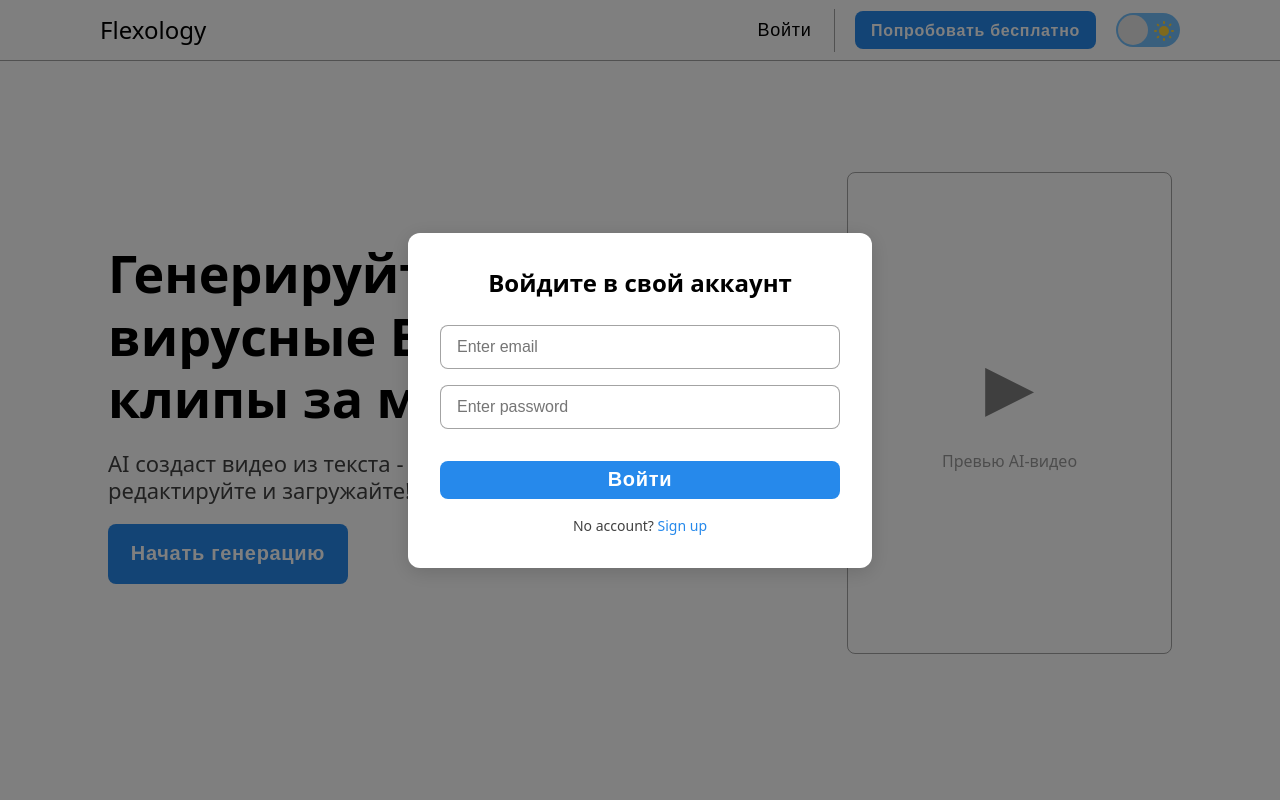
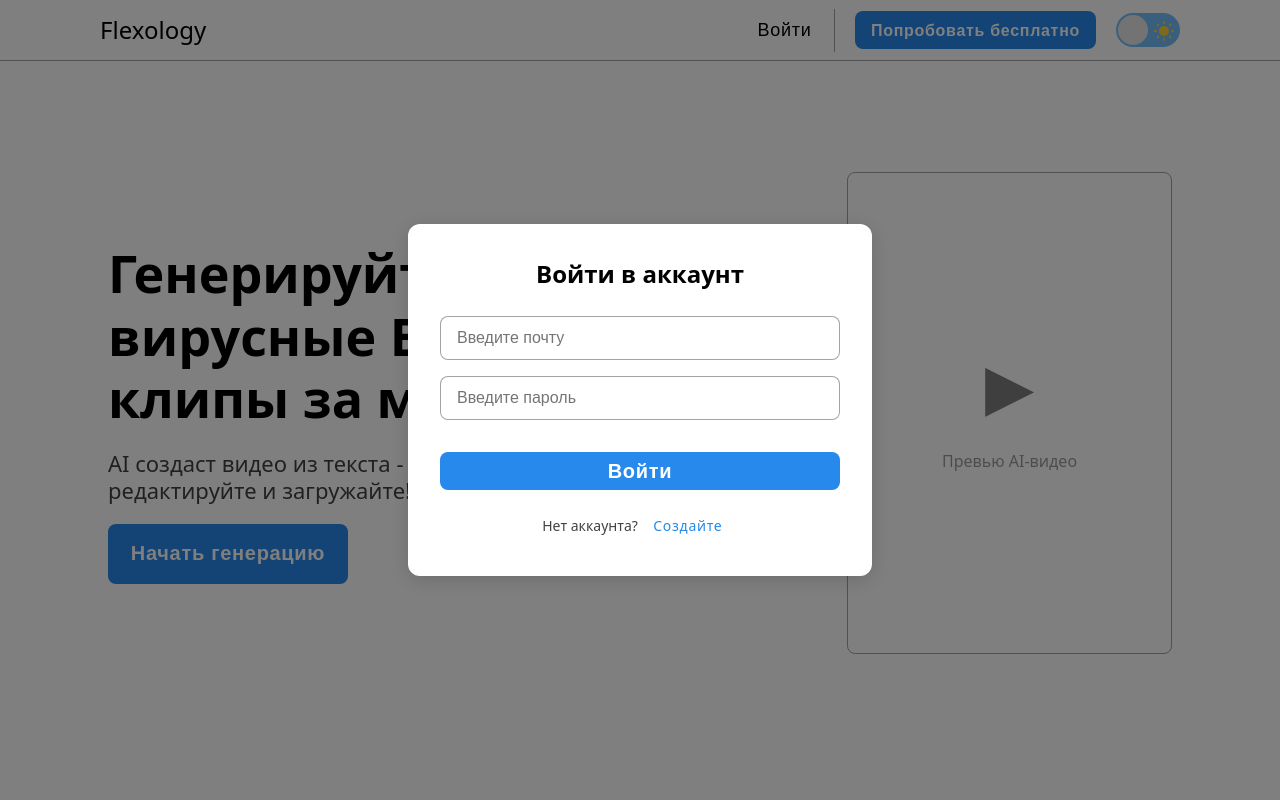
Before and after one commit to IWNL999/Flexology, a React (Vite) app: page / in a window 1280 px wide. Both pictures are taken after a click on the button "Войти". Shown: the top 800 px of the page. Built offline with nearby package versions, Linux system fonts and the light colour scheme.

Commit message:
окна логина и регистрации

```diff
--- a/src/App.css
+++ b/src/App.css
@@ -217,6 +217,9 @@ h1, h2 {
 
 .input-container {
   margin-bottom: 16px;
+  display: flex;
+  flex-direction: column;
+  gap: 16px;
 }
 
 .input-container input {
@@ -254,16 +257,26 @@ h1, h2 {
   color: var(--color-text-secondary);
 }
 
-.signup-link a {
+.signup-link > button {
+  background: none;
+  border: none;
+  padding: 0;
+  width: 100px;
+  margin: 0;
+  font: inherit;
   color: var(--color-links);
+  cursor: pointer;
   text-decoration: none;
-  font-weight: 500;
+  display: inline;
+  outline: none;
+  white-space: nowrap;
+  user-select: none;
 }
 
-.signup-link a:hover {
+.signup-link > button:hover {
   text-decoration: underline;
+  transition: text-decoration 0.2s ease;
 }
-
 
 
 
--- a/src/Header.jsx
+++ b/src/Header.jsx
@@ -1,21 +1,26 @@
+// Header.jsx
 import './App.css';
 import { useTheme } from './ThemeContext';
 import { useState } from 'react';
+import Login from './Login';
+import Registration from './Registration';
 
 function Header() {
   const { theme, toggleTheme } = useTheme();
-  const [isModalOpen, setIsModalOpen] = useState(false);
+  const [isLoginOpen, setIsLoginOpen] = useState(false);
+  const [isRegisterOpen, setIsRegisterOpen] = useState(false);
 
   const isChecked = theme === 'dark';
 
   return (
     <>
+      {/* Основной хедер */}
       <div className="header">
         <div className="header-container">
           <p className="project-name">Flexology</p>
 
           <div className="header-right">
-            <button className="login-button" onClick={() => setIsModalOpen(true)}>
+            <button className="login-button" onClick={() => setIsLoginOpen(true)}>
               Войти
             </button>
             <button className="trial-button">Попробовать бесплатно</button>
@@ -47,26 +52,23 @@ function Header() {
         </div>
       </div>
 
-      {/* Модальное окно */}
-      {isModalOpen && (
-        <div className="modal-overlay" onClick={() => setIsModalOpen(false)}>
-          <div className="modal" onClick={(e) => e.stopPropagation()}>
-            <form className="form">
-              <p className="form-title">Войдите в свой аккаунт</p>
-              <div className="input-container">
-                <input placeholder="Enter email" type="email" />
-              </div>
-              <div className="input-container">
-                <input placeholder="Enter password" type="password" />
-              </div>
-              <button className="submit" type="submit">Войти</button>
-              <p className="signup-link">
-                No account? <a href="">Sign up</a>
-              </p>
-            </form>
-          </div>
-        </div>
-      )}
+      {/* Модальные окна */}
+      <Login
+        isOpen={isLoginOpen}
+        onClose={() => setIsLoginOpen(false)}
+        onSwitchToRegister={() => {
+          setIsLoginOpen(false);
+          setIsRegisterOpen(true);
+        }}
+      />
+      <Registration
+        isOpen={isRegisterOpen}
+        onClose={() => setIsRegisterOpen(false)}
+        onSwitchToLogin={() => {
+          setIsRegisterOpen(false);
+          setIsLoginOpen(true);
+        }}
+      />
     </>
   );
 }
--- /dev/null
+++ b/src/Login.jsx
@@ -0,0 +1,33 @@
+import './App.css';
+
+function Login({ isOpen, onClose, onSwitchToRegister }) {
+  if (!isOpen) return null;
+
+  return (
+    <div className="modal-overlay" onClick={onClose}>
+      <div className="modal" onClick={(e) => e.stopPropagation()}>
+        <form className="form">
+          <p className="form-title">Войти в аккаунт</p>
+          <div className="input-container">
+            <input placeholder="Введите почту" type="email" />
+          </div>
+          <div className="input-container">
+            <input placeholder="Введите пароль" type="password" />
+          </div>
+          <button className="submit" type="submit">Войти</button>
+          <p className="signup-link">
+            Нет аккаунта?
+            <button
+              type="button"
+              onClick={onSwitchToRegister}
+             >
+              Создайте
+            </button>
+          </p>
+        </form>
+      </div>
+    </div>
+  );
+}
+
+export default Login;
--- /dev/null
+++ b/src/Registration.jsx
@@ -0,0 +1,34 @@
+import './App.css';
+
+function Registration({ isOpen, onClose, onSwitchToLogin }) {
+  if (!isOpen) return null;
+
+  return (
+    <div className="modal-overlay" onClick={onClose}>
+      <div className="modal" onClick={(e) => e.stopPropagation()}>
+        <form className="form">
+          <p className="form-title">Создать аккаунт</p>
+          <div className="input-container">
+            <input placeholder="Введите почту" type="email" />
+          </div>
+          <div className="input-container">
+            <input placeholder="Введите пароль" type="password" />
+            <input placeholder="Повторите пароль" type="password" />
+          </div>
+          <button className="submit" type="submit">Создать</button>
+          <p className="signup-link">
+            Уже есть аккаунт?
+            <button
+              type="button"
+              onClick={onSwitchToLogin}
+              >
+              Войдите
+            </button>
+          </p>
+        </form>
+      </div>
+    </div>
+  );
+}
+
+export default Registration;
```
